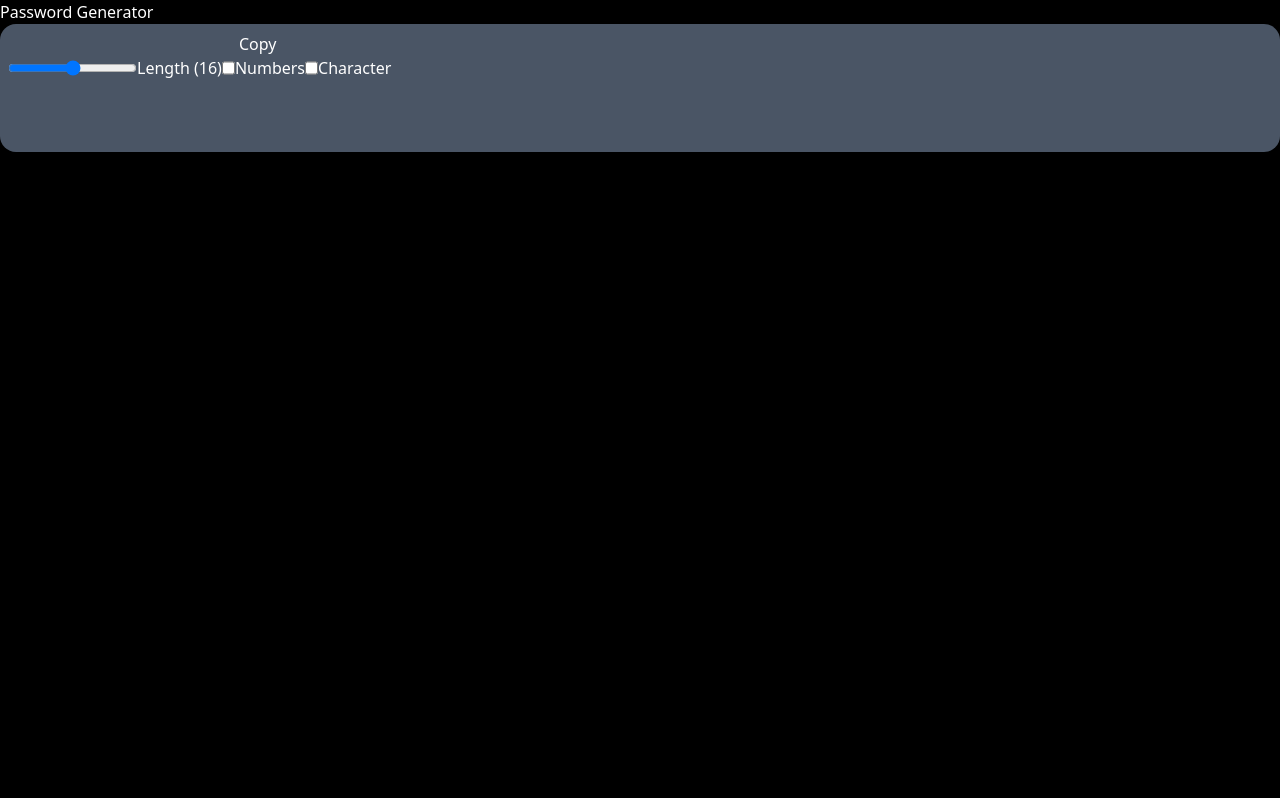
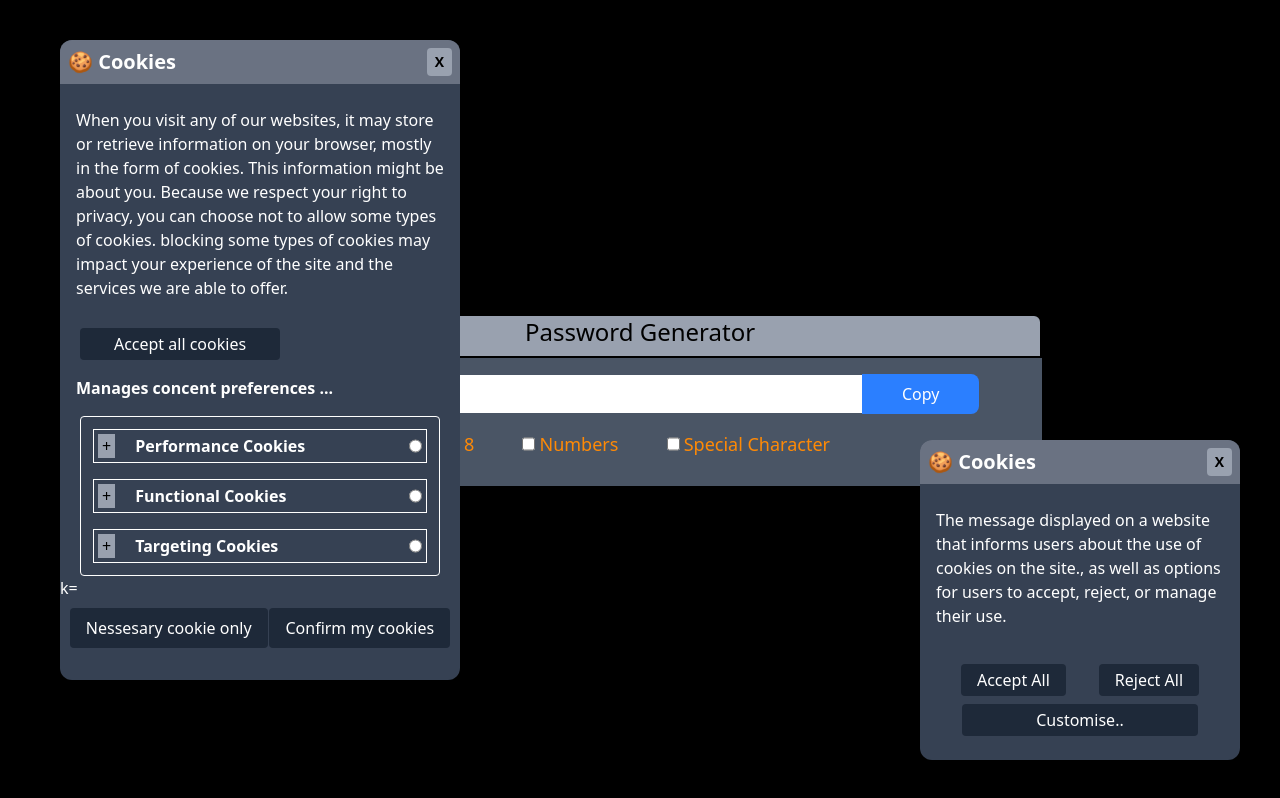
Before and after one commit to Abhinandan-twotechies/React_Learnings, a React (Vite) app in the folder 05PassswordGenerator/: page / in a window 1280 px wide. Built offline with nearby package versions, Linux system fonts and the light colour scheme.

Commit message:
added password generator project

```diff
--- a/05PassswordGenerator/src/App.jsx
+++ b/05PassswordGenerator/src/App.jsx
@@ -1,28 +1,110 @@
-import { useState } from 'react'
-import reactLogo from './assets/react.svg'
-import viteLogo from '/vite.svg'
+import { useState, useCallback, useEffect, useRef } from 'react'
 import './App.css'
+import Cookies from './components/Cookies';
+import Customise from './components/Customise';
 
 function App() {
-  const [count, setCount] = useState(0)
+  const [length, setLength] = useState(8);
+  const [ifchar, setIfchar] = useState(false);
+  const [ifnum, setIfnum] = useState(false);
+  const [password, setPassword] = useState("");
+  const [cookie , setCookie] = useState(false)
+
+  const passRef = useRef("");
+
+  const passwordGenerator = useCallback(() => {
+    // e.preventDefault();
+    let pass = "";
+    let str = "ABCDEFGHIJKLMNOPQRSTUVWXYZabcdefghijklmnopqrstuvwxyz";
+
+    // if number exist
+    if (ifnum) {
+      str += "0123456789";
+    }
+
+    //if special character
+    if (ifchar) {
+      str += "!${@#&%*^~}"
+    }
+    // Generating the password
+    for (let i = 1; i <= length; i++) {
+      pass += str.charAt(Math.floor(Math.random() * str.length + 1));
+    }
+
+    // return pass;
+    setPassword(pass);
+    // console.log(pass);
+
+
+  }, [length, ifchar, ifnum, setPassword]);
+
+  // Calling the password generate function
+  useEffect(() => {
+    passwordGenerator();
+  }, [ifnum, ifchar, length])
+
+  // Copy Password
+  const copyPassword = useCallback(() => {
+    passRef.current?.select();
+    window.navigator.clipboard.writeText(password)
+  }, [password])
+
+
+  useEffect(() => {
+    const timer = setTimeout(() => {
+      setCookie(true);
+      console.log("Coookies");
+
+    }, 3000);
+  },[])
+
 
   return (
     <>
-      <div className='w-screen h-screen bg-black'>
-        <h1 className='text-white'>Password Generator</h1>
-        <div className='text-white bg-gray-600 w- h-32 items-center rounded-2xl p-2'>
-          <div>
-            <input type="text" />
-            <button>Copy</button>
+      <div className='relative w-screen h-screen bg-black flex flex-col items-center justify-center'>
+        <div id='customiseUI' className='absolute top-10 left-15'>
+          <Customise/>
+        </div>
+        <div id='cookieui' className='absolute bottom-10 right-10'>
+          {cookie?<Cookies />:""}
+        </div>
+        <div id='passwordui'>
+          <div className=' border-2 w-201 bg-gray-400 text-center rounded-tl-lg rounded-tr-lg'>
+            <h1 className='text-black text-2xl mb-2'>Password Generator</h1>
           </div>
-          <div className='flex'>
-            <input type="range" min="8" max="16" />
-            <p>Length (16)</p>
-            <input type="checkbox" />
-            <p>Numbers</p>
-            <input type="checkbox" />
-            <p>Character</p>
+          <div className=' text-white bg-gray-600  h-32 items-center rounded-bl-lg rounded-br-lg p-2 w-201'>
+            <div className='px-4 py-2 w-full mb-2'>
+              <input
+                defaultValue={password}
+                ref={passRef}
+                type="text" className='bg-white w-150 h-9.5 text-black border-0 px-2 font-bold' />
+              <button
+                onClick={copyPassword}
+                className='bg-blue-500 text-white rounded-tr-lg rounded-br-lg px-10 py-2 cursor-pointer'>Copy</button>
+            </div>
+            <div className='flex justify-between px-4 w-150'>
+              <div className='flex'>
+                <input
+                  value={length}
+                  onChange={(e) => { setLength(e.target.value) }}
+                  type="range" min="8" max="16" />
+                <p className='text-lg ml-1 text-orange-400'>Length: {length}</p>
+              </div>
+              <div className='flex'>
+                <input
+                  onChange={() => setIfnum((prev) => (!prev))}
+                  type="checkbox" />
+                <p className='text-lg ml-1 text-orange-400'>Numbers</p>
+              </div>
+              <div className='flex'>
+                <input
+                  onChange={() => setIfchar((prev) => (!prev))}
+                  type="checkbox" />
+                <p className='text-lg ml-1 text-orange-400'>Special Character</p>
+              </div>
+            </div>
           </div>
+
         </div>
       </div>
     </>
--- /dev/null
+++ b/05PassswordGenerator/src/components/Cookies.jsx
@@ -0,0 +1,28 @@
+function Cookies() {
+
+    return (
+        <>
+            <div className="w-80 h-80 bg-gray-700 rounded-xl text-white">
+                <div className=" flex justify-between p-2 text-center font-bold rounded-tl-xl rounded-tr-xl bg-gray-500 text-xl">
+                    <h1>🍪 Cookies</h1>
+                    <button className="bg-gray-400 text-black px-2 py-1 text-sm rounded-sm cursor-pointer hover:bg-red-700 hover:text-white">X</button>
+                </div>
+                <div className="p-4 mb-3 mt-2">
+                    <p> The message displayed on a website that informs users about the use of cookies on the site., as well as options for users to accept, reject, or manage their use.</p>
+                </div>
+                <div className=" flex justify-evenly p-2">
+                    <button className="bg-gray-800 hover:bg-gray-900  px-4 py-1 rounded-sm cursor-pointer">Accept All</button>
+                    <button className="bg-gray-800 hover:bg-gray-900  px-4 py-1 rounded-sm cursor-pointer">Reject All</button>
+                </div>
+                <div className=" text-center">
+                    <button className="bg-gray-800 hover:bg-gray-900 w-59 py-1 rounded-sm cursor-pointer">Customise..</button>
+                </div>
+
+            </div>
+
+        </>
+    )
+
+}
+
+export default Cookies;
--- /dev/null
+++ b/05PassswordGenerator/src/components/Customise.jsx
@@ -0,0 +1,52 @@
+function Customise() {
+    return (
+        <>
+            <div className="w-100 h-160 bg-gray-700 rounded-xl text-white">
+                <div className=" flex justify-between p-2 text-center font-bold rounded-tl-xl rounded-tr-xl bg-gray-500 text-xl">
+                    <h1>🍪 Cookies</h1>
+                    <button className="bg-gray-400 text-black px-2 py-1 text-sm rounded-sm cursor-pointer hover:bg-red-700 hover:text-white">X</button>
+                </div>
+                <div className="p-4 mb-3 mt-2">
+                    <p>When you visit any of our websites, it may store or retrieve information on your browser, mostly in the form of cookies. This information might be about you. Because we respect your right to privacy, you can choose not to allow some types of cookies. blocking some types of cookies may impact your experience of the site and the services we are able to offer.</p>
+                </div>
+                <div className=" text-left ml-5">
+                    <button className="bg-gray-800 hover:bg-gray-900 w-50 py-1 rounded-sm cursor-pointer">Accept all cookies</button>
+                </div>
+                <div className="p-4 ">
+                    <p className="font-semibold">Manages concent preferences ...</p>
+                </div>
+                <div className="border w-90 h-auto ml-auto mr-auto p-3 rounded-sm flex flex-col gap-4">
+                    <div className="flex justify-between border p-1">
+                        <div className="flex gap-5">
+                            <button className="bg-gray-400 px-1 text-black">+</button>
+                            <p className="font-bold">Performance Cookies</p>
+                        </div>
+                        <input type="radio" />
+                    </div>
+                    <div className="flex justify-between border p-1">
+                        <div className="flex gap-5">
+                            <button className="bg-gray-400 px-1 text-black">+</button>
+                            <p className="font-bold">Functional Cookies</p>
+                        </div>
+                        <input type="radio" />
+                    </div>
+                    <div className="flex justify-between border p-1">
+                        <div className="flex gap-5">
+                            <button className="bg-gray-400 px-1 text-black">+</button>
+                            <p className="font-bold">Targeting Cookies</p>
+                        </div>
+                        <input type="radio" />
+                    </div>
+                </div>    k=
+
+                <div className=" flex justify-evenly p-2">
+                    <button className="bg-gray-800 hover:bg-gray-900  px-4 py-2 rounded-sm cursor-pointer">Nessesary cookie only</button>
+                    <button className="bg-gray-800 hover:bg-gray-900  px-4 py-2 rounded-sm cursor-pointer">Confirm my cookies</button>
+                </div>
+
+            </div>
+        </>
+    )
+}
+
+export default Customise;
--- a/05PassswordGenerator/src/main.jsx
+++ b/05PassswordGenerator/src/main.jsx
@@ -3,7 +3,6 @@ import { createRoot } from 'react-dom/client'
 import App from './App.jsx'
 
 createRoot(document.getElementById('root')).render(
-  <StrictMode>
+
     <App />
-  </StrictMode>,
 )
```
